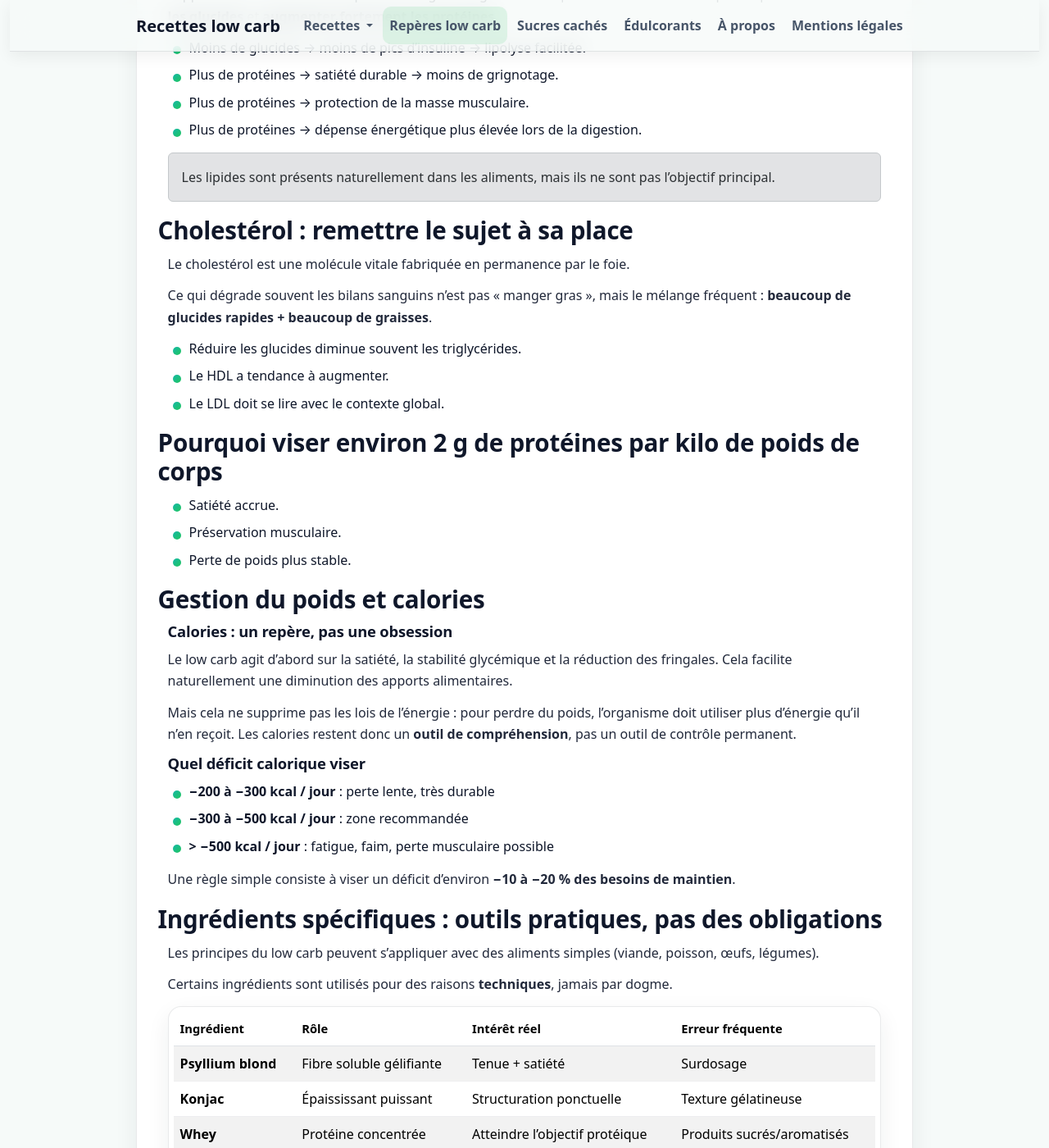
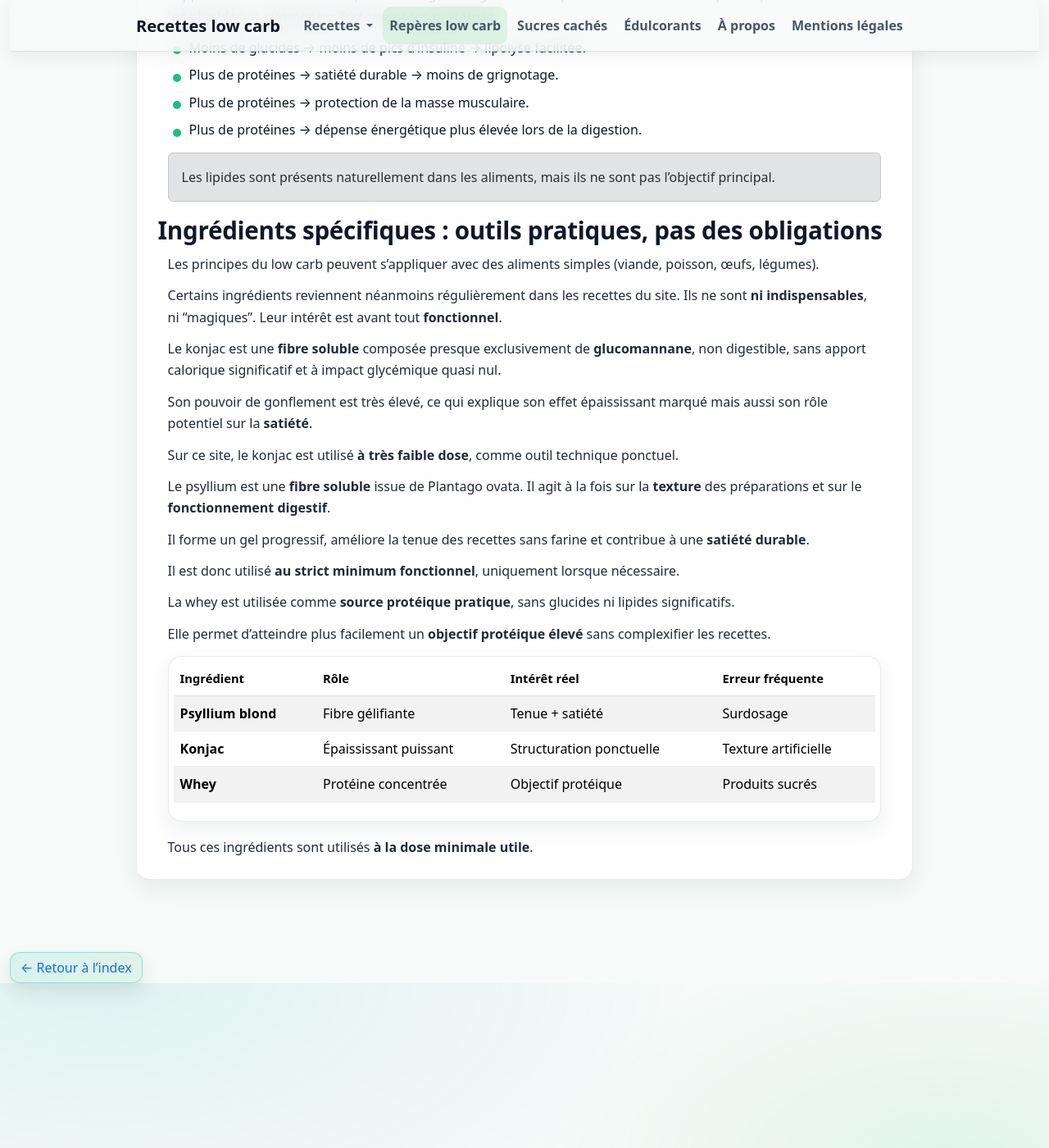
Before and after one commit to laurie-boissay/laurie-boissay.github.io, a Jekyll site: the page built from reperes-low-carb.html, in a window 1280 px wide and 1400 px high, scrolled down 1035 px. Shown: the whole window at 82% size. Built offline with Jekyll 4.4.1, drawn with Linux system fonts in a browser that asks for light colours.

Commit message:
repères

```diff
--- a/reperes-low-carb.html
+++ b/reperes-low-carb.html
@@ -118,76 +118,6 @@ page_h3: "Objectifs, principes et gestion du poids"
   </div>
 </section>
 
-<!-- CHOLESTÉROL -->
-<section class="marge" id="cholesterol">
-  <h2>Cholestérol : remettre le sujet à sa place</h2>
-  <div class="container">
-
-    <p>
-      Le cholestérol est une molécule vitale fabriquée en permanence par le foie.
-    </p>
-
-    <p>
-      Ce qui dégrade souvent les bilans sanguins n’est pas « manger gras »,
-      mais le mélange fréquent : <strong>beaucoup de glucides rapides + beaucoup de graisses</strong>.
-    </p>
-
-    <ul class="mb-0">
-      <li>Réduire les glucides diminue souvent les triglycérides.</li>
-      <li>Le HDL a tendance à augmenter.</li>
-      <li>Le LDL doit se lire avec le contexte global.</li>
-    </ul>
-
-  </div>
-</section>
-
-<!-- PROTÉINES -->
-<section class="marge" id="proteines">
-  <h2>Pourquoi viser environ 2 g de protéines par kilo de poids de corps</h2>
-  <div class="container">
-    <ul class="mb-0">
-      <li>Satiété accrue.</li>
-      <li>Préservation musculaire.</li>
-      <li>Perte de poids plus stable.</li>
-    </ul>
-  </div>
-</section>
-
-<!-- GESTION DU POIDS -->
-<section class="marge" id="gestion-poids">
-  <h2>Gestion du poids et calories</h2>
-  <div class="container">
-
-    <h3>Calories : un repère, pas une obsession</h3>
-
-    <p>
-      Le low carb agit d’abord sur la satiété, la stabilité glycémique et la réduction
-      des fringales. Cela facilite naturellement une diminution des apports alimentaires.
-    </p>
-
-    <p>
-      Mais cela ne supprime pas les lois de l’énergie : pour perdre du poids,
-      l’organisme doit utiliser plus d’énergie qu’il n’en reçoit.
-      Les calories restent donc un <strong>outil de compréhension</strong>,
-      pas un outil de contrôle permanent.
-    </p>
-
-    <h3>Quel déficit calorique viser</h3>
-
-    <ul>
-      <li><strong>−200 à −300 kcal / jour</strong> : perte lente, très durable</li>
-      <li><strong>−300 à −500 kcal / jour</strong> : zone recommandée</li>
-      <li><strong>&gt; −500 kcal / jour</strong> : fatigue, faim, perte musculaire possible</li>
-    </ul>
-
-    <p class="mb-0">
-      Une règle simple consiste à viser un déficit d’environ
-      <strong>−10 à −20 % des besoins de maintien</strong>.
-    </p>
-
-  </div>
-</section>
-
 <!-- INGRÉDIENTS -->
 <section class="marge" id="ingredients">
   <h2>Ingrédients spécifiques : outils pratiques, pas des obligations</h2>
@@ -199,8 +129,59 @@ page_h3: "Objectifs, principes et gestion du poids"
     </p>
 
     <p>
-      Certains ingrédients sont utilisés pour des raisons <strong>techniques</strong>,
-      jamais par dogme.
+      Certains ingrédients reviennent néanmoins régulièrement dans les recettes du site.
+      Ils ne sont <strong>ni indispensables</strong>, ni “magiques”.
+      Leur intérêt est avant tout <strong>fonctionnel</strong>.
+    </p>
+
+    <!-- KONJAC -->
+    <p>
+      Le konjac est une <strong>fibre soluble</strong> composée presque exclusivement
+      de <strong>glucomannane</strong>, non digestible, sans apport calorique significatif
+      et à impact glycémique quasi nul.
+    </p>
+
+    <p>
+      Son pouvoir de gonflement est très élevé,
+      ce qui explique son effet épaississant marqué
+      mais aussi son rôle potentiel sur la <strong>satiété</strong>.
+    </p>
+
+    <p>
+      Sur ce site, le konjac est utilisé
+      <strong>à très faible dose</strong>,
+      comme outil technique ponctuel.
+    </p>
+
+    <!-- PSYLLIUM -->
+    <p>
+      Le psyllium est une <strong>fibre soluble</strong> issue de Plantago ovata.
+      Il agit à la fois sur la <strong>texture</strong> des préparations
+      et sur le <strong>fonctionnement digestif</strong>.
+    </p>
+
+    <p>
+      Il forme un gel progressif,
+      améliore la tenue des recettes sans farine
+      et contribue à une <strong>satiété durable</strong>.
+    </p>
+
+    <p>
+      Il est donc utilisé
+      <strong>au strict minimum fonctionnel</strong>,
+      uniquement lorsque nécessaire.
+    </p>
+
+    <!-- WHEY -->
+    <p>
+      La whey est utilisée comme <strong>source protéique pratique</strong>,
+      sans glucides ni lipides significatifs.
+    </p>
+
+    <p>
+      Elle permet d’atteindre plus facilement
+      un <strong>objectif protéique élevé</strong>
+      sans complexifier les recettes.
     </p>
 
     <div class="table-responsive">
@@ -224,20 +205,21 @@ page_h3: "Objectifs, principes et gestion du poids"
             <td><strong>Konjac</strong></td>
             <td>Épaississant puissant</td>
             <td>Structuration ponctuelle</td>
-            <td>Texture gélatineuse</td>
+            <td>Texture artificielle</td>
           </tr>
           <tr>
             <td><strong>Whey</strong></td>
             <td>Protéine concentrée</td>
-            <td>Atteindre l’objectif protéique</td>
-            <td>Produits sucrés/aromatisés</td>
+            <td>Objectif protéique</td>
+            <td>Produits sucrés</td>
           </tr>
         </tbody>
       </table>
     </div>
 
     <p class="mb-0">
-      Tous ces ingrédients sont utilisés <strong>à la dose minimale utile</strong>.
+      Tous ces ingrédients sont utilisés
+      <strong>à la dose minimale utile</strong>.
     </p>
 
   </div>
```
Also changed, not shown: other parts of reperes-low-carb.html (+1 -1 lines).
